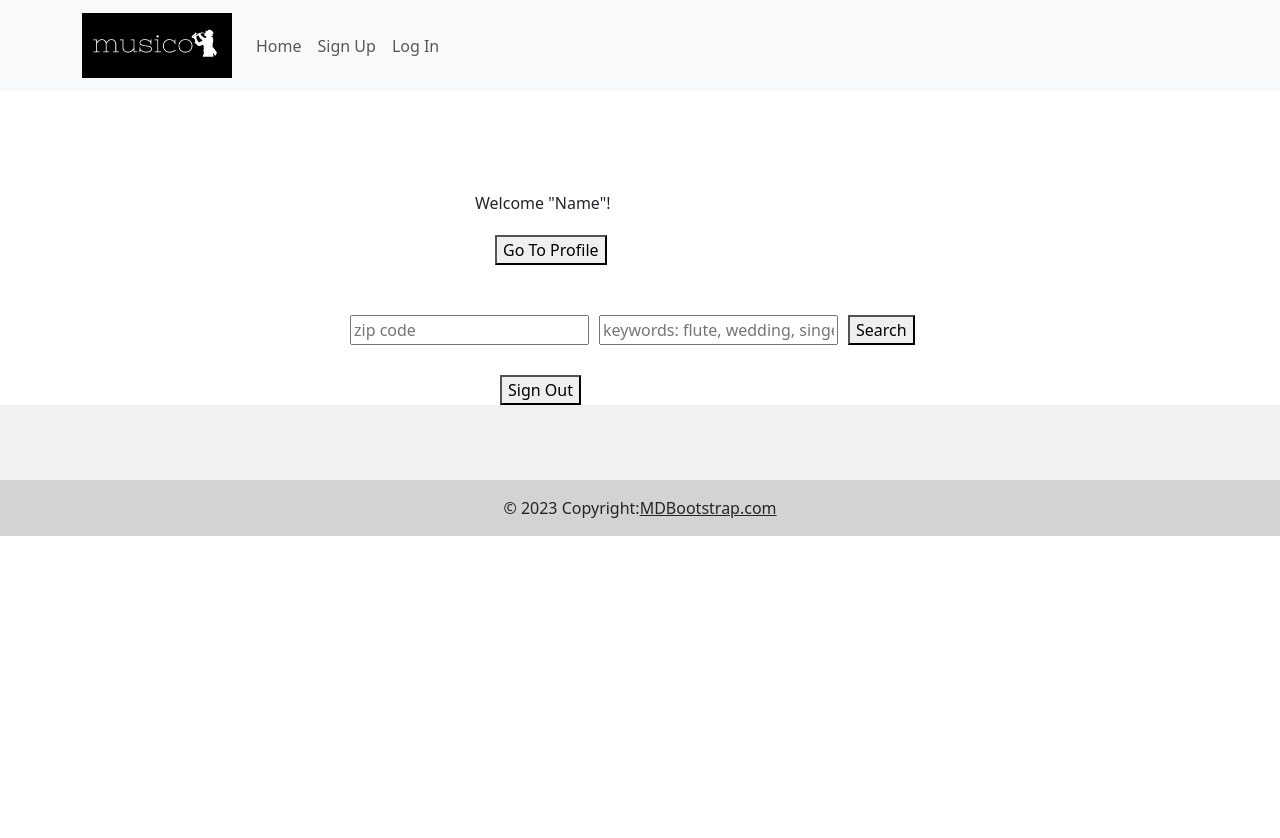
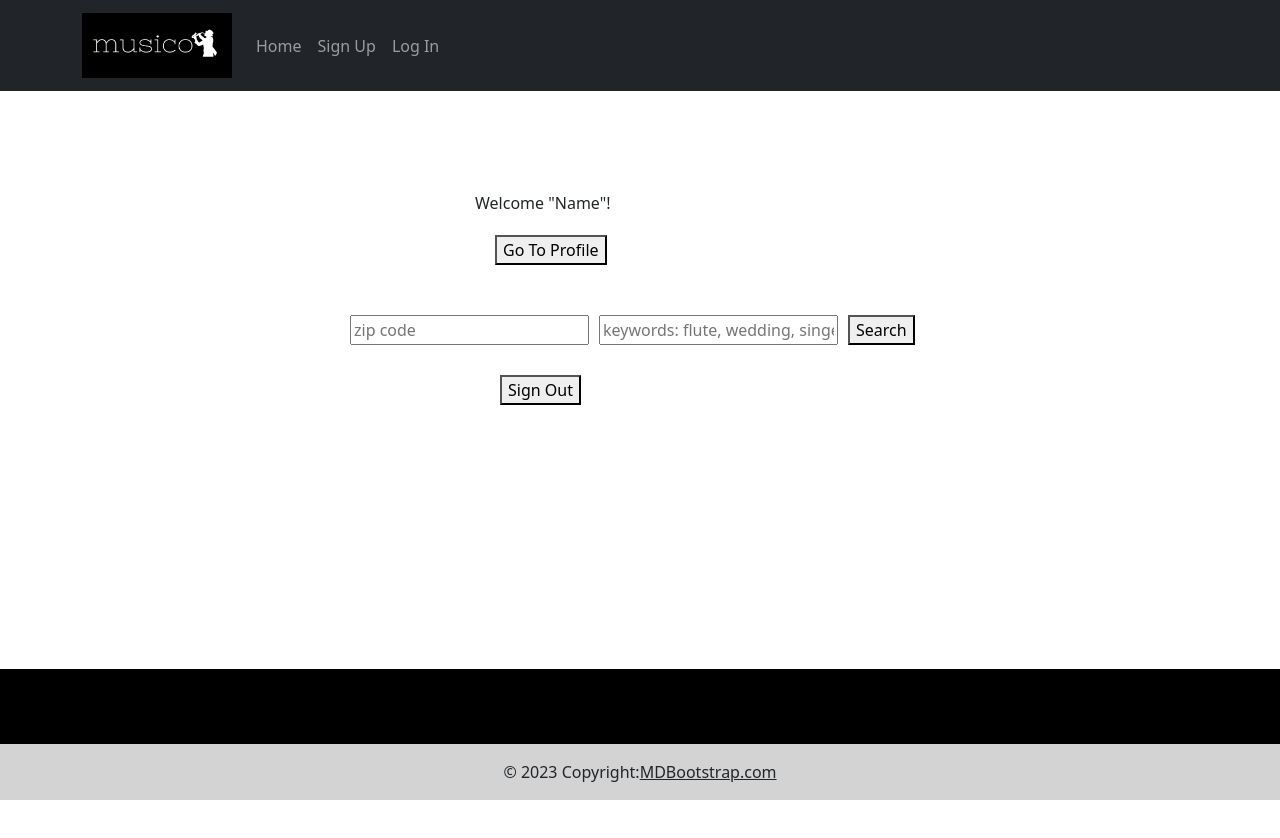
Before and after one commit to JennaMeri625/Musico, a React (Create React App) app in the folder frontend/front/: page /LoggedInPage in a window 1280 px wide. Shown: the top 838 px of the page. Before the commit the page ends 800 px from the top, so only its background shows below. Built offline with nearby package versions, Linux system fonts and the light colour scheme.

Commit message:
logo hover, header and footer black, changed footer to fixed-bottom

```diff
--- a/frontend/front/src/components/Footer.tsx
+++ b/frontend/front/src/components/Footer.tsx
@@ -1,11 +1,12 @@
 export function Footer() {
   return (
-    // <div className="container my-5">
-      <footer
-        className="text-center text-white"
-        style={{ backgroundColor: "#f1f1f1" }}
-      >
-        <div className="container pt-4">
+    <div className="container-fluid d-flex flex-column min-vh-100">
+    <div className="flex-grow-1"></div>
+    <footer
+      className="fixed-bottom text-center text-white"
+      style={{ backgroundColor: "black" }}
+    >
+      <div className="container pt-4">
           <section className="mb-4">
             <a
               className="btn btn-link btn-floating btn-lg text-dark m-1"
@@ -73,6 +74,6 @@ export function Footer() {
           </a>
         </div>
       </footer>
-    // </div>
+    </div>
   );
 }
--- a/frontend/front/src/components/Header.tsx
+++ b/frontend/front/src/components/Header.tsx
@@ -2,17 +2,17 @@ import React, { useState } from "react";
 import { Navbar, Container, Nav } from "react-bootstrap";
 import { LinkContainer } from "react-router-bootstrap";
 import { Link } from "react-router-dom";
-
 export function Header() {
   const [showText, setShowText] = useState(false);
-
-  const handleLogoClick = () => {
-    setShowText(!showText);
+  const handleMouseEnter = () => {
+    setShowText(true);
   };
-
+  const handleMouseLeave = () => {
+    setShowText(false);
+  };
   return (
     <>
-      <Navbar bg="light" expand="lg">
+      <Navbar bg="dark" expand="lg" variant="dark">
         <Container>
           <LinkContainer to="/HomePage">
             <Navbar.Brand>
@@ -21,7 +21,8 @@ export function Header() {
                 alt="musico logo"
                 width="150"
                 height="65"
-                onClick={handleLogoClick}
+                onMouseEnter={handleMouseEnter}
+                onMouseLeave={handleMouseLeave}
                 style={{ cursor: "pointer" }}
               />
             </Navbar.Brand>
@@ -42,7 +43,6 @@ export function Header() {
           </Navbar.Collapse>
         </Container>
       </Navbar>
-
       {showText && (
         <div
         style={{
@@ -56,14 +56,15 @@ export function Header() {
           width: "200px",
           borderRadius: "10px",
         }}
+          onMouseEnter={handleMouseEnter}
+          onMouseLeave={handleMouseLeave}
         >
-    <p>This is the text that appears when the logo is clicked.</p>
+          <p>This is the text that appears when hovering over the logo.</p>
         </div>
       )}
     </>
   );
 }
-
 
 {/* <Navbar bg="light" expand="lg">
     //   <Container>
```
Lines whose indentation alone changed are shown as unchanged.
